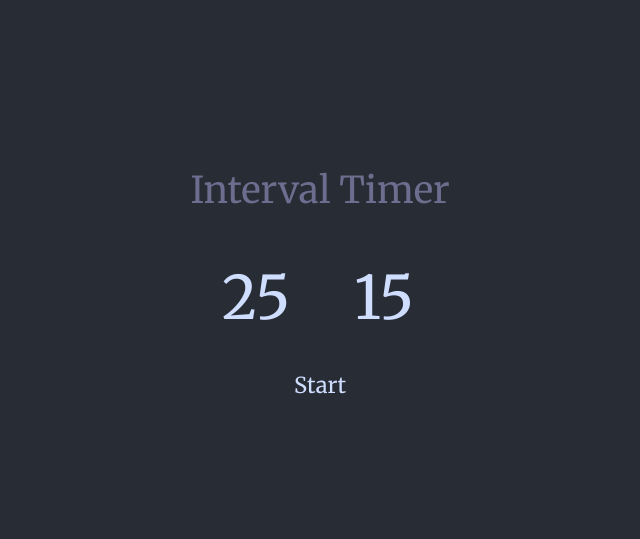
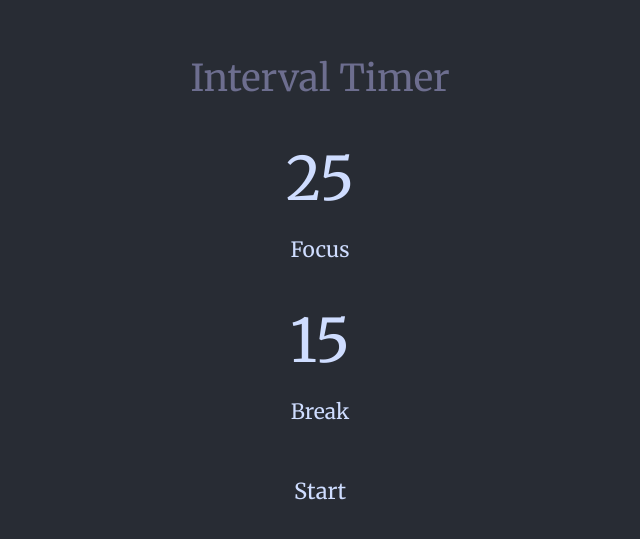
Before and after one commit to jerry-sky/simple-interval-timer, a React (Create React App) app: page / in a window 1280 px wide. Shown: the part 133-672 px from the top of the page, without its empty margins (320-960 px from the left). Built offline with nearby package versions, Linux system fonts and the light colour scheme.

Commit message:
made the ‘intervals form’ component more verbose

```diff
--- a/src/index.scss
+++ b/src/index.scss
@@ -17,7 +17,7 @@ code {
         monospace;
 }
 
-input.number {
+input {
     // background: $secondary-background;
     background: transparent;
     color: $foreground;
@@ -26,16 +26,27 @@ input.number {
     padding: 10px 14px;
     border-radius: 0;
     min-width: 0;
-    width: 100px;
+    width: 125px;
     text-align: center;
     outline: none;
+
+    &.text {
+        width: 150px;
+        font-size: calc(7px + 1.75vmin)
+    }
 }
 
 button {
     // background: $secondary-background;
     background: transparent;
     border: 0;
-    border-radius: 0;
+    // border-radius: 0;
     font-size: calc(10px + 1.5vmin);
-    padding: 6px 15px;
+    padding: 12px 27px;
+    transition: .08s linear background;
+
+    &:hover {
+        background: $secondary-background;
+        box-shadow: $secondary-background 0 0 30px;
+    }
 }
--- a/src/intervals-form/intervals-form.scss
+++ b/src/intervals-form/intervals-form.scss
@@ -1,8 +1,16 @@
+@import "../settings";
 
 .intervals {
     width: 100%;
+
+    .interval {
+        display: flex;
+        flex-flow: column;
+        align-items: center;
+        margin-top: 20px;
+    }
 }
 
 button {
-    margin-top: 20px;
+    margin-top: 30px;
 }
--- a/src/intervals-form/intervals-form.tsx
+++ b/src/intervals-form/intervals-form.tsx
@@ -1,6 +1,6 @@
 import React, { Component, ChangeEvent, FormEvent } from "react";
 import "./intervals-form.scss";
-import { IntervalListState, IntervalList } from "../model/intervals";
+import { IntervalListState, IntervalList, Interval } from "../model/intervals";
 
 interface IntervalsFormProps {
     submitFunction: (intervals: IntervalList) => any;
@@ -36,15 +36,29 @@ class IntervalsForm extends Component<IntervalsFormProps, IntervalListState> {
 
     private submitForm: (event: FormEvent<HTMLFormElement>) => any;
 
-    handleChange(event: ChangeEvent<HTMLInputElement>, id: number) {
-        const value = parseInt(event.target.value) || 0;
+    handleChange(
+        event: ChangeEvent<HTMLInputElement>,
+        id: number,
+        attribute: "description" | "interval" = "interval"
+    ) {
+        const value = event.target.value;
+        let obj: Interval;
+        if (attribute === "interval") {
+            obj = {
+                ...this.state.intervals[id - 1],
+                interval: parseInt(value) || 0,
+            };
+        } else {
+            obj = {
+                ...this.state.intervals[id - 1],
+                description: value,
+            };
+        }
+
         this.setState({
             intervals: [
                 ...this.state.intervals.slice(0, id - 1),
-                {
-                    ...this.state.intervals[id - 1],
-                    interval: value,
-                },
+                obj,
                 ...this.state.intervals.slice(id),
             ],
         });
@@ -60,10 +74,10 @@ class IntervalsForm extends Component<IntervalsFormProps, IntervalListState> {
             let first = true;
             for (const interval of this.state.intervals) {
                 output.push(
+                    <div className="interval" key={interval.id}>
                         <input
                             autoFocus={first}
                             className="number"
-                        key={interval.id}
                             type="text"
                             value={interval.interval || ""}
                             placeholder="0"
@@ -71,6 +85,15 @@ class IntervalsForm extends Component<IntervalsFormProps, IntervalListState> {
                                 this.handleChange(event, interval.id)
                             }
                         />
+                        <input
+                            className="text description"
+                            type="text"
+                            value={interval.description}
+                            onChange={(event) =>
+                                this.handleChange(event, interval.id, 'description')
+                            }
+                        />
+                    </div>
                 );
                 first = false;
             }
--- a/src/program/program.scss
+++ b/src/program/program.scss
@@ -12,4 +12,5 @@
 .header {
     font-size: calc(13px + 3vmin);
     color: $secondary-foreground;
+    margin-bottom: 10px;
 }
```
Lines whose indentation alone changed are shown as unchanged.
